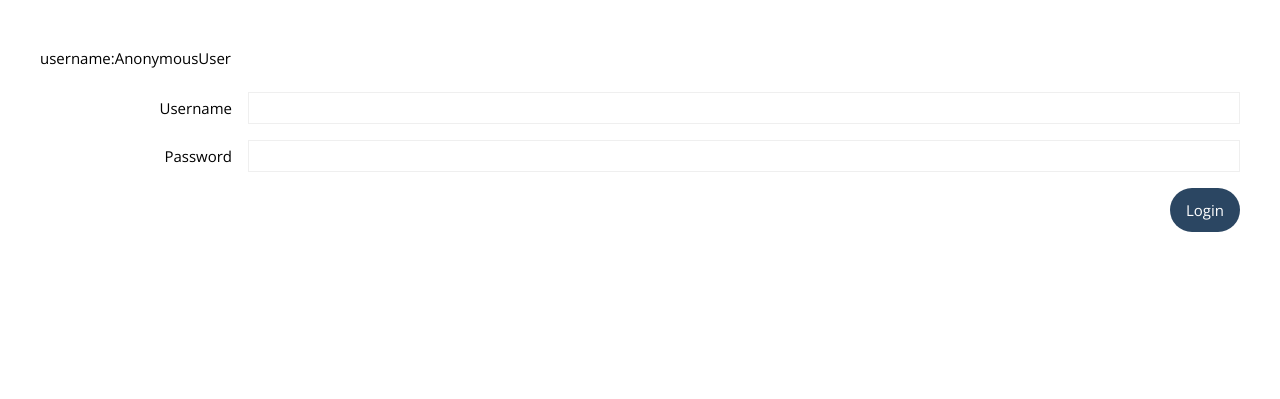
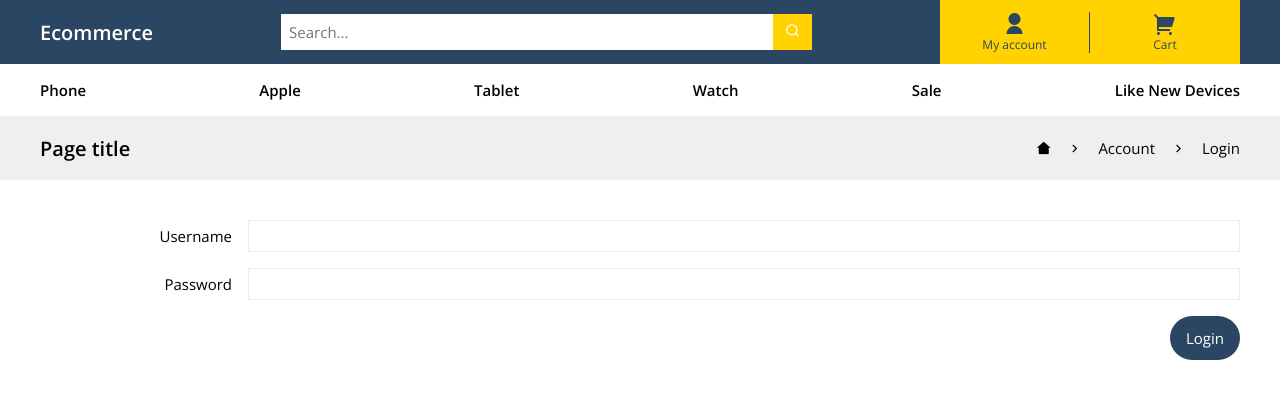
Before and after one commit to duy2779/ecommerce2, a Django app: page /account/login in a window 1280 px wide. Shown: the top 399 px of the page. Run offline with Django 3.2, Linux system fonts and the light colour scheme.

Commit message:
authentication done

```diff
--- a/account/templates/account/login.html
+++ b/account/templates/account/login.html
@@ -2,8 +2,8 @@
 {% load custom_tags %}
 
 {% block content %}
-  <div class="register-container container grid">
-      <p>username:{{request.user}}</p>
+{% include 'breadcumb.html' %}
+  <div class="register-container container grid section">
 
       {% if messages %}
         {% for message in messages %}
--- a/account/urls.py
+++ b/account/urls.py
@@ -1,10 +1,11 @@
 from django.urls import path
 
-from .views import register, sign_in
+from .views import register, sign_in, log_out
 
 app_name = 'account'
 
 urlpatterns = [
     path('register', register, name='register'),
     path('login', sign_in, name='login'),
+    path('logout', log_out, name='logout'),
 ]
--- a/account/views.py
+++ b/account/views.py
@@ -32,3 +32,8 @@ def sign_in(request):
             return redirect('account:login')
         messages.error(request, 'Username or password is incorrect')
     return render(request, 'account/login.html')
+
+
+def log_out(request):
+    logout(request)
+    return redirect('account:login')
--- a/static/css/base.css
+++ b/static/css/base.css
@@ -39,7 +39,6 @@ html {
 }
 
 body {
-    margin: var(--header-height) 0 0 0;
     font-family: var(--body-font);
     font-size: var(--normal-font-size);
     background-color: var(--body-color);
@@ -120,3 +119,23 @@ input{
     background-color: var(--error-bg-color);
     padding: .75rem 2rem;
 }
+
+/* breadcrumbs */
+.breadcrumb {
+    background-color: var(--gray-color);
+}
+.breadcrumb-container {
+    height: 4rem;
+    display: flex;
+    justify-content: space-between;
+    align-items: center;
+}
+.page-title {
+    font-size: var(--h2-font-size);
+    font-weight: var(--font-semibold);
+}
+.page-route {
+    display: flex;
+    align-items: center;
+    column-gap: 1rem;
+}
--- /dev/null
+++ b/static/css/header.css
@@ -0,0 +1,106 @@
+.header-top{
+    background-color: var(--base-color);
+}
+.header-top-container{
+    display: flex;
+    align-items: center;
+    justify-content: space-between;
+    height: 4rem;
+    column-gap: 8rem;
+}
+
+.header-top-actions{
+    height: 100%;
+    display: flex;
+    align-items: center;
+    justify-content: center;
+    background-color: var(--secondary-color);
+    width: 25%;
+    position: relative;
+}
+
+.header-top-action-wrapper{
+    display: flex;
+    color: var(--base-color);
+    width: 100%;
+}
+.header-top-action-wrapper p{
+    font-size: var(--smaller-font-size);
+}
+
+.header-top-action-wrapper i{
+    font-size: 1.5rem;
+}
+
+.header-profile,
+.header-cart{
+    display: flex;
+    flex-direction: column;
+    align-items: center;
+    padding: 0 1.5rem;
+    width: 50%;
+    cursor: pointer;
+}
+.header-profile{
+    border-right: 1px solid var(--base-color);
+}
+.profile-actions-dropdown{
+    display: none;
+    position: absolute;
+    background-color: var(--white-color);
+    top: 100%;
+    left: -2rem;
+    width: 50%;
+    border: 1px solid var(--gray-color);
+    border-radius: 1rem;
+    box-shadow: rgba(149, 157, 165, 0.2) 0px 8px 24px;
+}
+.show-profile-actions-dropdown{
+    display: block;
+}
+
+.profile-action-link{
+    padding: .5rem .75rem;
+    display: flex;
+    align-items: center;
+    column-gap: .5rem;
+
+    color: black;
+}
+.profile-action:hover{
+    background-color: var(--gray-color);
+}
+.profile-action i{
+    font-size: 1.25rem;
+}
+
+.header-search{
+    flex-grow: 1;
+    display: flex;
+    column-gap: 0;
+}
+.search-input{
+    padding: .5rem .5rem;
+    width: 100%;
+}
+.search-button{
+    background-color: var(--secondary-color);
+    border-radius: 0;
+    padding: .5rem .75rem;
+}
+
+.nav-logo{
+    font-size: var(--h2-font-size);
+    color: var(--white-color);
+    font-weight: var(--font-semibold);
+}
+
+.nav-list{
+    display: flex;
+    justify-content: space-between;
+    padding: 1rem 0;
+}
+.nav-link{
+    color: black;
+    font-weight: var(--font-semibold);
+}
--- /dev/null
+++ b/static/js/main.js
@@ -0,0 +1,6 @@
+const profileHeaderMenu = document.getElementById('header-profile')
+const profileSubmenu = document.getElementById('profile-actions-dropdown')
+
+profileHeaderMenu.addEventListener('click', () => {
+    profileSubmenu.classList.toggle('show-profile-actions-dropdown')
+})
--- a/templates/base.html
+++ b/templates/base.html
@@ -5,14 +5,21 @@
     <meta charset="UTF-8" />
     <meta http-equiv="X-UA-Compatible" content="IE=edge" />
     <meta name="viewport" content="width=device-width, initial-scale=1.0" />
+    <!-- remix icons -->
+    <link href="https://cdn.jsdelivr.net/npm/remixicon@2.5.0/fonts/remixicon.css" rel="stylesheet">
     <!-- base -->
     <link rel="stylesheet" href="{% static 'css/base.css' %%}">
+    <!-- header -->
+    <link rel="stylesheet" href="{% static 'css/header.css' %%}">
     <!-- account form -->
     <link rel="stylesheet" href="{% static 'css/accountForm.css' %%}">
 
     <title>Document</title>
   </head>
   <body>
+    {% include 'header.html' %}
     {% block content %} {% endblock content %}
+
+    <script type="text/javascript" src="{% static 'js/main.js' %}"></script>
   </body>
 </html>
--- /dev/null
+++ b/templates/breadcumb.html
@@ -0,0 +1,12 @@
+<div class="breadcrumb">
+    <div class="breadcrumb-container container">
+        <p class="page-title">Page title</p>
+        <div class="page-route">
+            <i class="ri-home-2-fill"></i>
+            <i class="ri-arrow-right-s-line"></i>
+            <span>Account</span>
+            <i class="ri-arrow-right-s-line"></i>
+            <span>Login</span>
+        </div>
+    </div>
+</div>
--- /dev/null
+++ b/templates/header.html
@@ -0,0 +1,93 @@
+<header class="header" id="header">
+  <div class="header-top">
+      <div class="header-top-container container">
+        <a href="#" class="nav-logo">Ecommerce</a>
+
+        <div class="header-search">
+          <input type="text" class="search-input" placeholder="Search..." />
+          <button class="button search-button">
+            <i class="ri-search-line"></i>
+          </button>
+        </div>
+
+        <div class="header-top-actions">
+            <div class="header-top-action-wrapper">
+                <div class="header-profile" id="header-profile">
+                    <i class="ri-user-fill"></i>
+
+                    {% if request.user.is_authenticated %}
+                      <p>Welcome, {{ request.user | title }}</p>
+                      {% else %}
+                      <p>My account</p>
+                    {% endif %}
+
+                    <div class="profile-actions-dropdown" id="profile-actions-dropdown">
+                      <ul class="profile-actions-list">
+
+                        {% if request.user.is_authenticated %}
+                          <li class="profile-action">
+                            <a href="#" class="profile-action-link">
+                              <i class="ri-user-line"></i>
+                              <span>Profile</span>
+                            </a>
+                          </li>
+                          <li class="profile-action">
+                            <a href="{% url 'account:logout' %}" class="profile-action-link">
+                              <i class="ri-logout-box-line"></i>
+                              <span>Log out</span>
+                            </a>
+                          </li>
+                          {% else %}
+                          <li class="profile-action">
+                            <a href="{% url 'account:login' %}" class="profile-action-link">
+                              <i class="ri-login-box-line"></i>
+                              <span>Login</span>
+                            </a>
+                          </li>
+
+                          <li class="profile-action">
+                            <a href="{% url 'account:register' %}" class="profile-action-link">
+                              <i class="ri-registered-line"></i>
+                              <span>Sign up</span>
+                            </a>
+                          </li>
+                        {% endif %}
+
+
+                      </ul>
+                    </div>
+
+                  </div>
+
+                  <div class="header-cart">
+                    <i class="ri-shopping-cart-2-fill"></i>
+                    <p>Cart</p>
+                  </div>
+            </div>
+        </div>
+      </div>
+  </div>
+
+  <div class="nav-menu container">
+    <ul class="nav-list">
+      <li class="nav-item">
+        <a href="" class="nav-link">Phone</a>
+      </li>
+      <li class="nav-item">
+        <a href="" class="nav-link">Apple</a>
+      </li>
+      <li class="nav-item">
+        <a href="" class="nav-link">Tablet</a>
+      </li>
+      <li class="nav-item">
+        <a href="" class="nav-link">Watch</a>
+      </li>
+      <li class="nav-item">
+        <a href="" class="nav-link">Sale</a>
+      </li>
+      <li class="nav-item">
+        <a href="" class="nav-link">Like New Devices</a>
+      </li>
+    </ul>
+  </div>
+</header>
```
